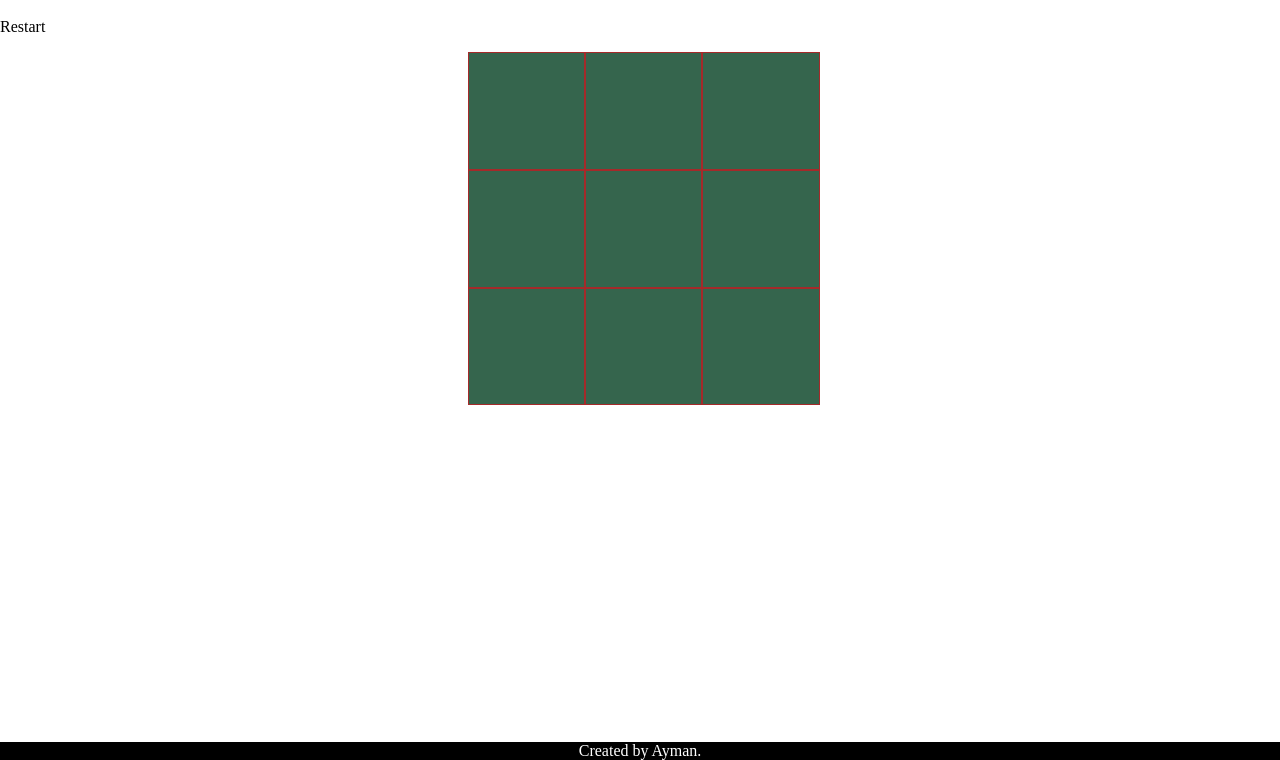
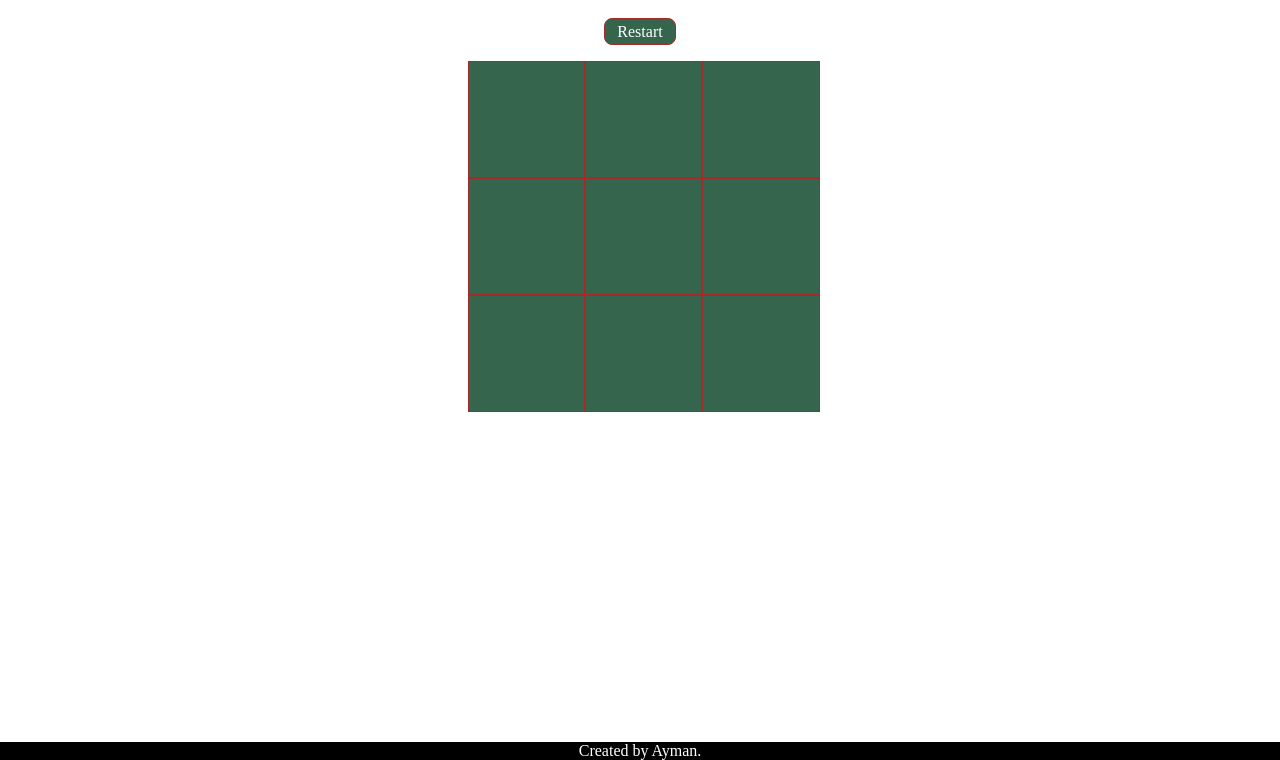
Before and after one commit to Ayman-C/odin-tic-tac-toe, a plain HTML site: page index.html in a window 1280 px wide. Shown: the part 40-800 px from the top of the page. Drawn offline with Linux system fonts and the light colour scheme.

Commit message:
Format squares

```diff
--- a/styles.css
+++ b/styles.css
@@ -9,8 +9,25 @@ body {
 #resultContainer {
 }
 
+#buttonContainer {
+    display: flex;
+    justify-content: center;
+}
+
 #gameContainer {
     flex-grow: 1;
+}
+
+.button {
+    margin-left: 0.5%;
+    margin-right: 0.5%;
+    border: 1px solid brown;
+    background-color:#35654d ;
+    color: white;
+    padding: 0.25%;
+    width: 5%;
+    border-radius: 8px;
+    text-align: center;
 }
 
 
@@ -26,11 +43,15 @@ ul {
 }
 
 li{
+    display: flex;
     border: 1px solid brown;
     background-color: #35654d ;
     width: 30%;
     padding-bottom: 30%;
-
+    max-height: 0;
+    justify-content: center;
+    align-content: center;
+    font-size: 100px;
 }
 
 h1 , footer {
```
